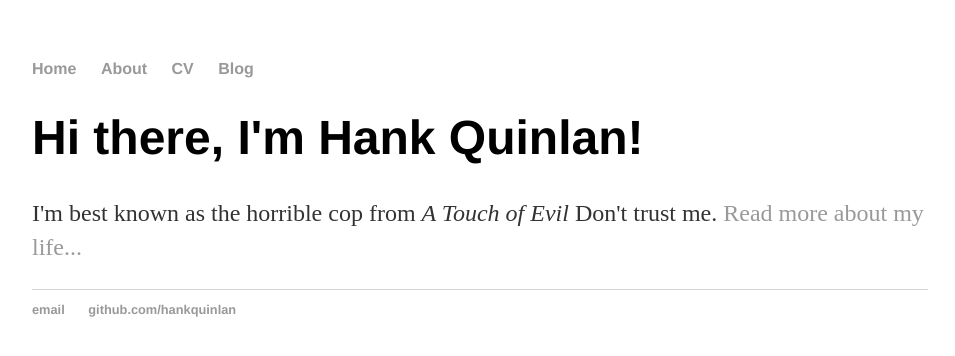
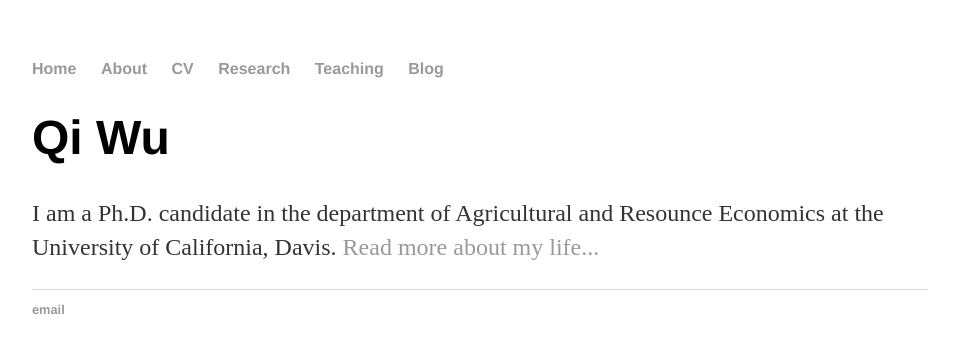
Before and after one commit to qiwu-ucd-are/qiwu-ucd-are.github.io, a plain HTML site: page index.html in a window 1280 px wide. Shown: the whole page, without its empty margins (160-1115 px from the left). Drawn offline with Linux system fonts and the light colour scheme.

Commit message:
Update index.html

```diff
--- a/index.html
+++ b/index.html
@@ -1,7 +1,7 @@
 <!DOCTYPE html>
 <html>
 	<head>
-		<title>Hank Quinlan, Horrible Cop</title>
+		<title>Qi Wu, Personal Website</title>
 		<!-- link to main stylesheet -->
 		<link rel="stylesheet" type="text/css" href="/css/main.css">
 	</head>
@@ -11,19 +11,22 @@
         		<li><a href="/">Home</a></li>
 	        	<li><a href="/about">About</a></li>
         		<li><a href="/cv">CV</a></li>
+			<li><a href="/research">Research</a></li>
+			<li><a href="/teaching">Teaching</a></li>
         		<li><a href="/blog">Blog</a></li>
     		</ul>
 		</nav>
 		<div class="container">
     		<div class="blurb">
-        		<h1>Hi there, I'm Hank Quinlan!</h1>
-				<p>I'm best known as the horrible cop from <em>A Touch of Evil</em> Don't trust me. <a href="/about">Read more about my life...</a></p>
+        		<h1>Qi Wu</h1>
+				<p>I am a Ph.D. candidate in the department of Agricultural and Resounce Economics at the University of California, Davis.  <em> </em>
+					<a href="/about">Read more about my life...</a></p>
     		</div><!-- /.blurb -->
 		</div><!-- /.container -->
 		<footer>
     		<ul>
-        		<li><a href="mailto:hankquinlanhub@gmail.com">email</a></li>
-        		<li><a href="https://github.com/hankquinlan">github.com/hankquinlan</a></li>
+        		<li><a href="mailto:qiiwu@ucdavis.edu">email</a></li>
+        	<!--	<li><a href="https://github.com/hankquinlan">github.com/hankquinlan</a></li>  -->
 			</ul>
 		</footer>
 	</body>
```
